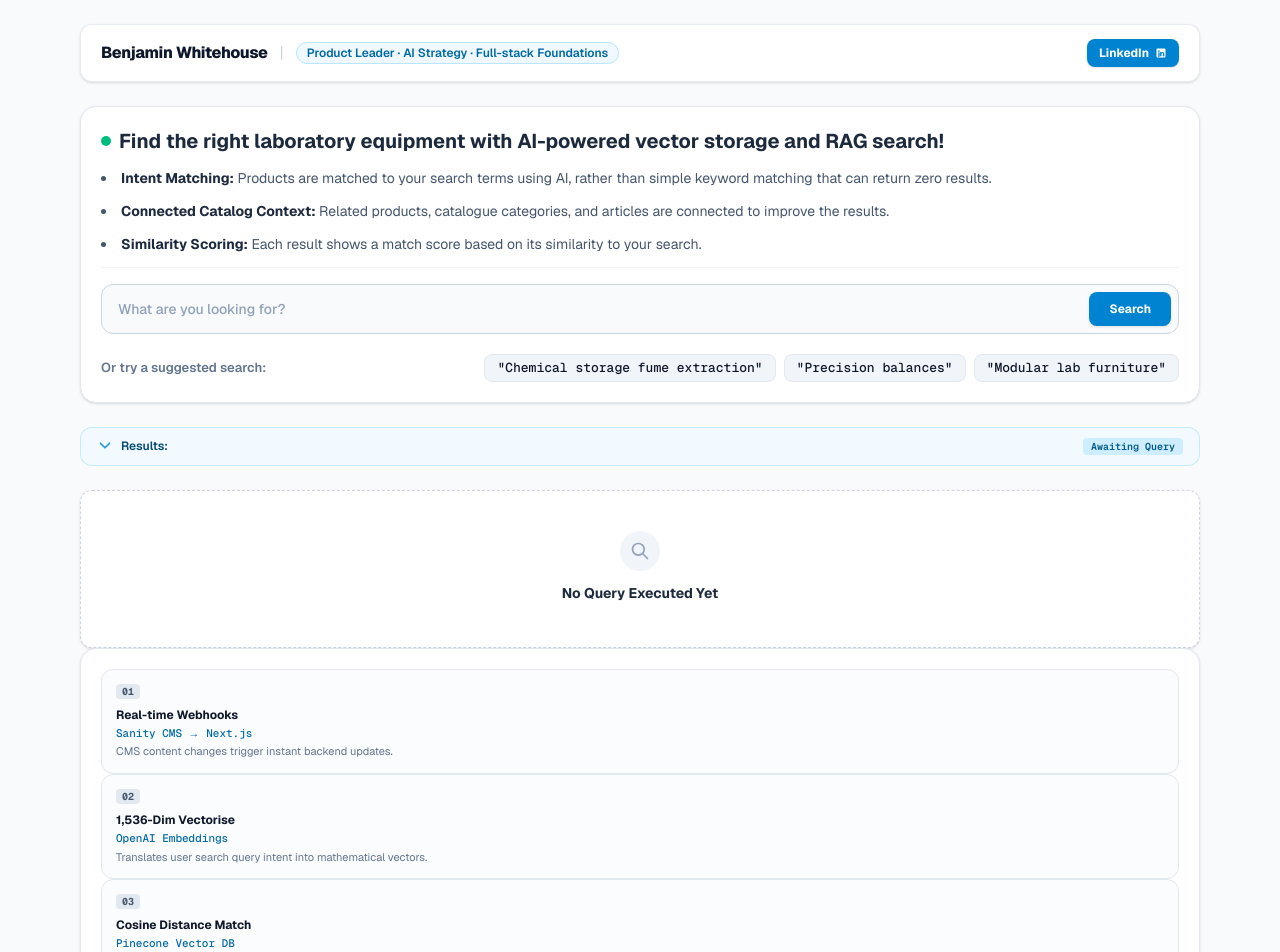
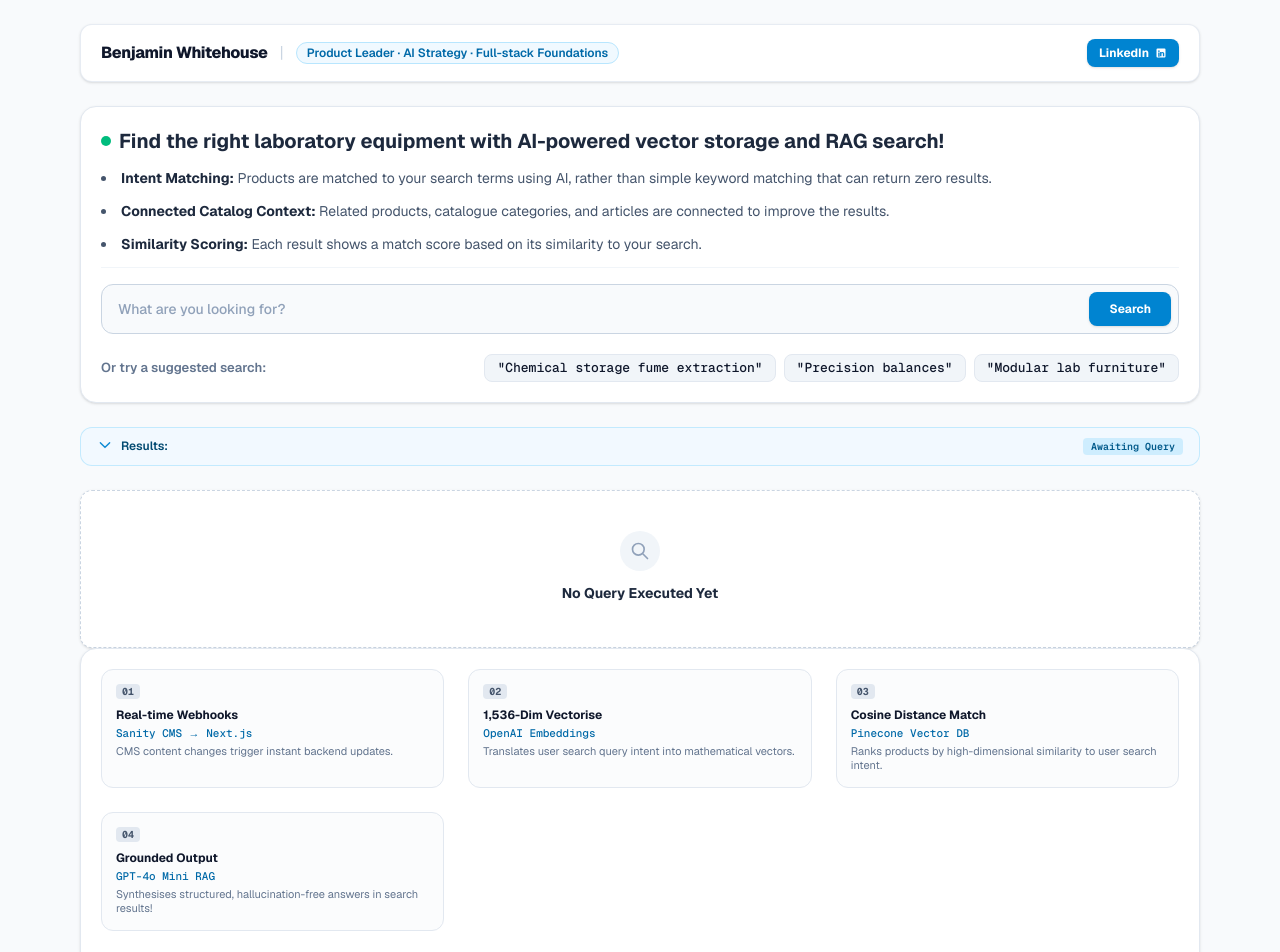
Before and after one commit to bpwhitehouse/discovery-engine, a Next.js app: page /demo in a window 1280 px wide. Shown: the top 952 px of the page. Built offline with nearby package versions, Linux system fonts and the light colour scheme.

Commit message:
Demo page layout changes

```diff
--- a/src/app/demo/DemoClient.tsx
+++ b/src/app/demo/DemoClient.tsx
@@ -205,7 +205,7 @@ export default function DemoClient() {
 
         {/* Results & Diagnostics Grid */}
         <div>
-          <div className="space-y-4">
+          <div className="lg:col-span-2 space-y-4">
             {loading && (
               <div className="bg-white border border-slate-200 rounded-xl p-8 text-center animate-pulse shadow-sm">
                 <div className="inline-block h-6 w-6 rounded-full border-2 border-sky-600 border-t-transparent animate-spin mb-3"></div>
@@ -274,7 +274,7 @@ export default function DemoClient() {
 
         {/* Visual Pipeline */}
         <section className="bg-white border border-slate-200 rounded-2xl p-5 mb-6 shadow-sm">
-          <div>
+          <div className="grid grid-cols-1 lg:grid-cols-3 gap-6 mb-12">
             {pipelineSteps.map((step, idx) => {
               const isActive = activeStep === idx + 1;
               const isDone = activeStep > idx + 1;
```
